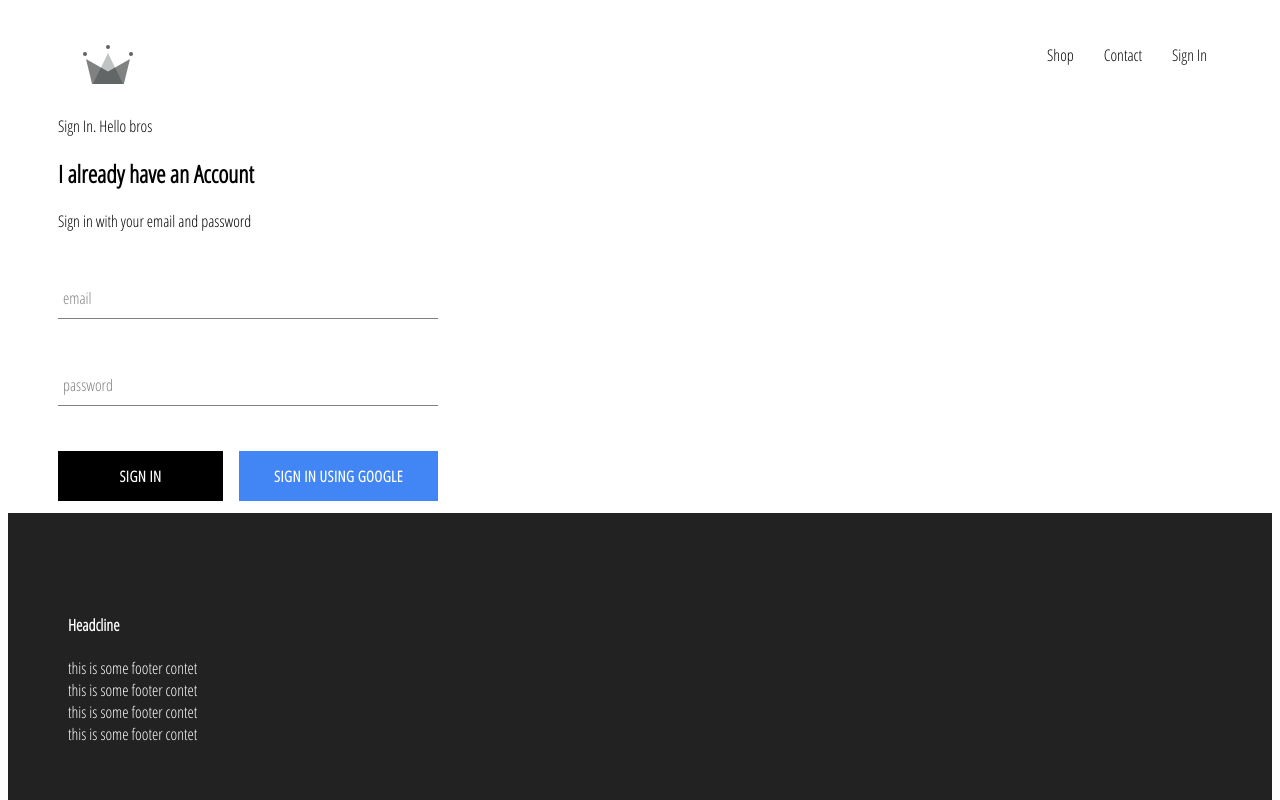
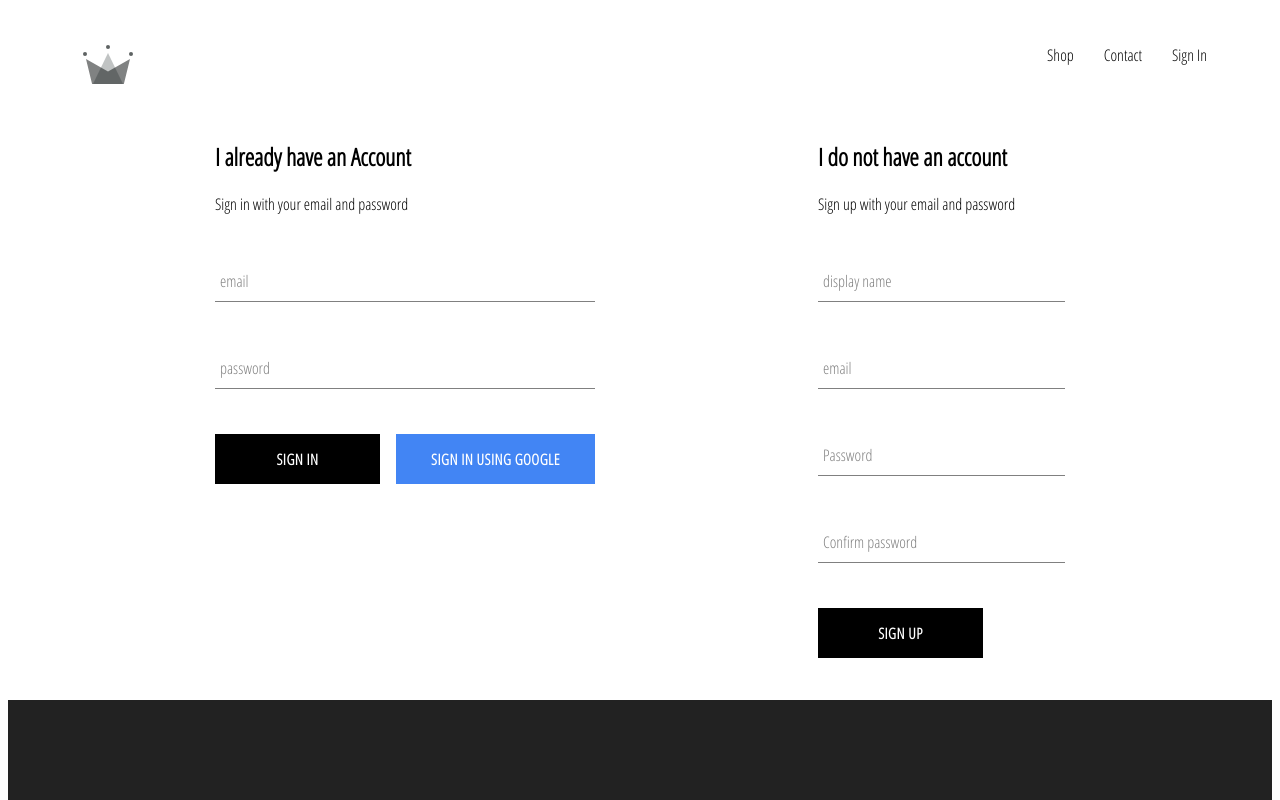
Before and after one commit to youngxx750/Ulltimate-ecommerce, a React (Create React App) app: page /signin in a window 1280 px wide. Shown: the top 800 px of the page. Built offline with nearby package versions, Linux system fonts and the light colour scheme; no server answers.

Commit message:
implemented firebase utils

```diff
--- a/src/App.js
+++ b/src/App.js
@@ -1,5 +1,5 @@
 import React from 'react';
-import { Switch, Route, Link } from 'react-router-dom';
+import { Switch, Route, } from 'react-router-dom';
 
 
 import HomePage from './components/homepage/homepage.component';
@@ -8,7 +8,7 @@ import SignInAndRegister from './components/sign-in-and-register/sign-in-and-reg
 import Header from './components/header/header.component';
 import Footer from './components/footer/footer.component';
 
-import { auth } from './firebase/firebase.utils';
+import { auth, createUserProfileDocument } from './firebase/firebase.utils';
 
 import './App.css';
 import './components/homepage/component.style.scss';
@@ -27,10 +27,25 @@ class App extends React.Component{
    unsbscribeFromAuth = null;
 
    componentDidMount () {
-     this.unsbscribeFromAuth = auth.onAuthStateChanged(user => {
-       this.setState({currentUser: user });
+     this.unsbscribeFromAuth = auth.onAuthStateChanged(async userAuth => {
+       if (userAuth){
+         const userRef = await createUserProfileDocument(userAuth);
 
-       console.log(user);
+         userRef.onSnapshot(snapShot => {
+           this.setState({
+             currentUser: {
+
+              id: snapShot.id,
+              ...snapShot.data()
+
+             }
+           });
+
+
+             console.log(this.state);
+           });
+         }
+       this.setState({currentUser: userAuth});
      });
    }
 
--- a/src/components/sign-in-and-register/sign-in-and-register.component.jsx
+++ b/src/components/sign-in-and-register/sign-in-and-register.component.jsx
@@ -1,15 +1,14 @@
 import React from 'react';
 
 import SignIn from './sign-in.component';
+import SignUp from '../sign-up/sign-up.component';
 
 import './sign-in-and-register.style.scss';
 
 const SignInAndRegisterPage = () => (
     <div className="sign-in-and-register">
-        Sign In.
-
-        Hello bros
         <SignIn />
+        <SignUp />
     </div>
 )
 
--- a/src/components/sign-in-and-register/sign-in-and-register.style.scss
+++ b/src/components/sign-in-and-register/sign-in-and-register.style.scss
@@ -0,0 +1,6 @@
+.sign-in-and-register{
+    width: 850px;
+    display: flex;
+    justify-content: space-between;
+    margin: 30px auto;
+}
--- /dev/null
+++ b/src/components/sign-up/sign-up.component.jsx
@@ -0,0 +1,114 @@
+import React from 'react';
+
+import FormInput from '../form-input/form-input.component';
+import Button from '../custom-button/custom-button.component';
+
+import { auth, createUserProfileDocument } from '../../firebase/firebase.utils';
+
+
+class SignUp extends React.Component {
+   constructor()  {
+       super();
+
+
+
+       this.state = {
+           displayName: '',
+           email: '',
+           password: '',
+           confirmPassword: ''
+       }
+   }
+
+
+   handleSubmit = async event => {
+       event.preventDefault();
+
+       const {displayName, email, password, confirmPassword} = this.state;
+
+       if(password !== confirmPassword) {
+           alert("password do not match");
+           return;
+       }
+
+       try{
+            const { user } = await auth.createUserWithEmailAndPassword(
+                email,
+                password
+            );
+
+             await createUserProfileDocument(user, {displayName});
+
+
+             this.setState({
+                displayName: '',
+                email: '',
+                password: '',
+                confirmPassword: ''
+            });
+
+
+       } catch (error){
+        console.error(error);
+       }
+   };
+
+   handleChange = event => {
+       const { name, value} = event.target;
+
+
+       this.setState({ [name]: value });
+       }
+
+   render() {
+       const {displayName, email, password, confirmPassword} = this.state;
+        return (
+            <div className="sign-up">
+                <h2 className="title"><b>I do not have an account</b></h2>
+                <span>Sign up with your email and password</span>
+
+                <form className="sign-up-form" onSubmit={this.handleSubmit}>
+                    <FormInput
+                      type="text"
+                      name="displayName"
+                      value={displayName}
+                      onChange={this.handleChange}
+                      label="display name"
+                      required
+                      />
+
+                    <FormInput
+                      type="email"
+                      name="email"
+                      value={email}
+                      onChange={this.handleChange}
+                      label="email"
+                      required
+                      />
+
+                    <FormInput
+                      type="password"
+                      name="password"
+                      value={password}
+                      onChange={this.handleChange}
+                      label="Password"
+                      required
+                      />
+
+                    <FormInput
+                      type="password"
+                      name="confirmPassword"
+                      value={confirmPassword}
+                      onChange={this.handleChange}
+                      label="Confirm password"
+                      required
+                      />
+                      <Button type="submit">Sign Up</Button>
+                </form>
+
+            </div>
+        )
+   }
+}
+
+export default SignUp;
--- /dev/null
+++ b/src/components/sign-up/sign-up.style.scss
@@ -0,0 +1,12 @@
+.sign-up {
+    width: 380px;
+    display: flex;
+    flex-direction: column;
+    justify-content: space-between;
+    width: 380px;
+
+
+    .title {
+        margin: 10px 0;
+    }
+}
--- a/src/firebase/firebase.utils.js
+++ b/src/firebase/firebase.utils.js
@@ -13,6 +13,38 @@ const config = {
     measurementId: "G-T9QDGQHNCJ"
   };
 
+  export const createUserProfileDocument = async (userAuth, additionalData ) => {
+        if(!userAuth) return;
+
+        const userRef = firestore.doc(`users/${userAuth.uid}`);
+
+        const snapShot  = await userRef.get();
+
+        console.log(snapShot);
+
+
+        if(!snapShot.exists) {
+            const {displayName, email} = userAuth;
+            const createdAt = new Date();
+
+
+            try {
+                await userRef.set({
+                    displayName,
+                    email,
+                    createdAt,
+                    ...additionalData
+                })
+            } catch(error) {
+                console.log('error created user', error.message);
+            }
+        }
+
+
+
+        return userRef;
+  }
+
   firebase.initializeApp(config);
 
   export const auth = firebase.auth();
```
